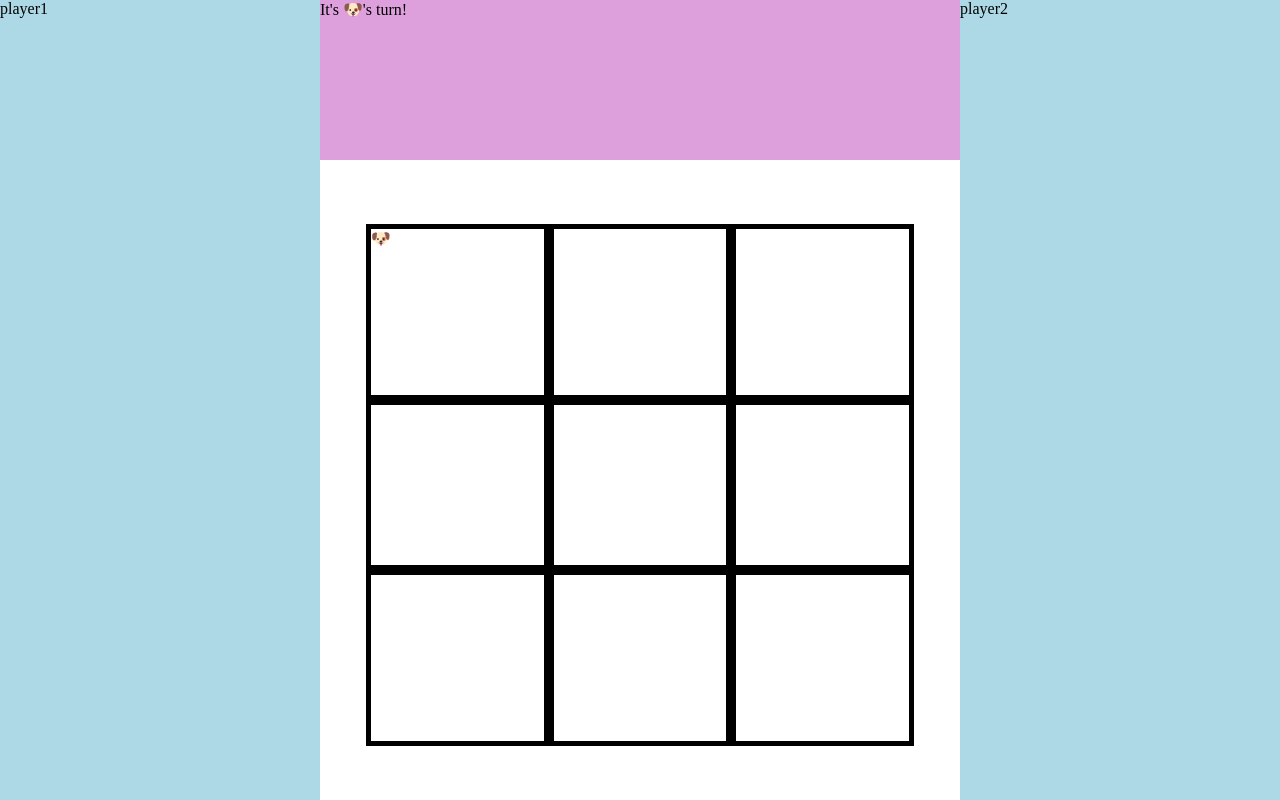
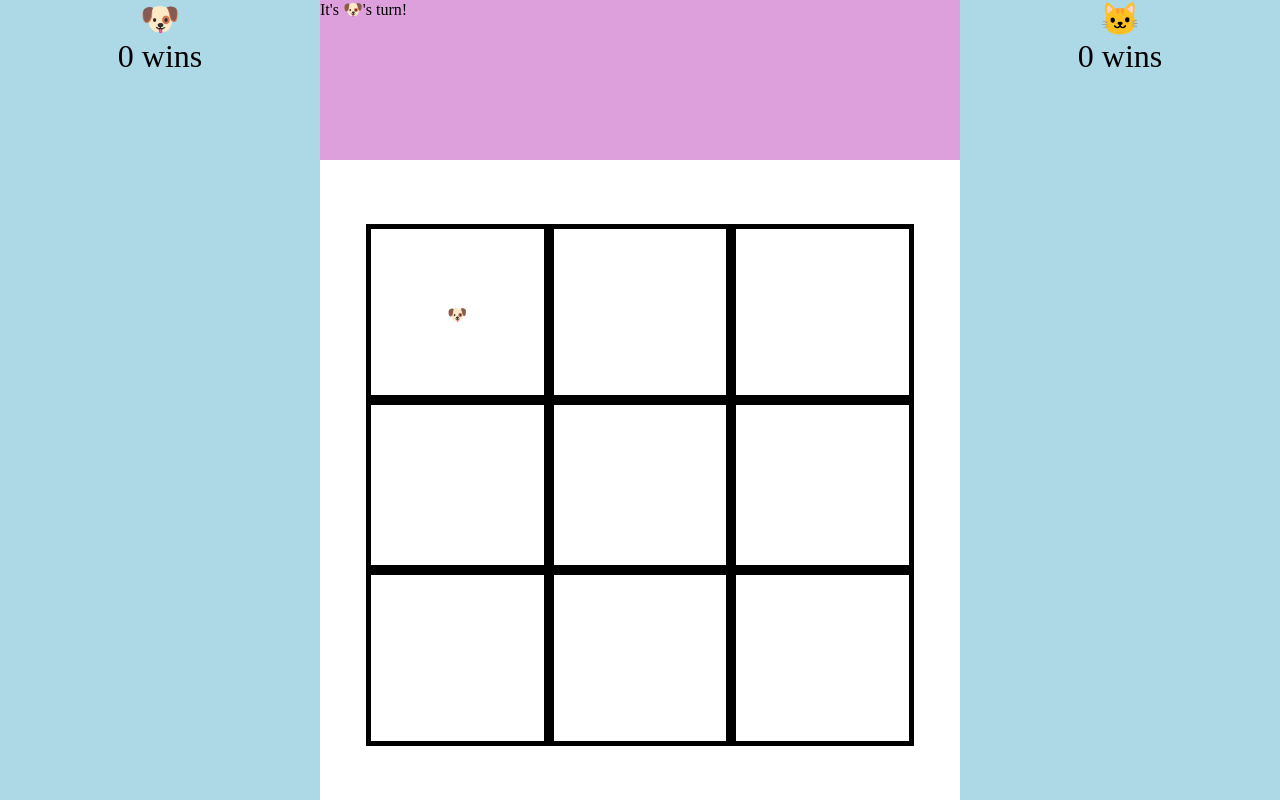
Before and after one commit to BobAiken/Tic-Tac-Toe, a plain HTML site: page index.html in a window 1280 px wide. Both pictures are taken after a click on the element 457 px from the left and 314 px from the top of the page. Drawn offline with Linux system fonts and the light colour scheme.

Commit message:
Complete win count

```diff
--- a/game.js
+++ b/game.js
@@ -16,6 +16,7 @@ class Game{
             this.gameBoard[2] === this[this.turn].token && this.gameBoard[4] === this[this.turn].token && this.gameBoard[6] === this[this.turn].token ||
             this.gameBoard[0] === this[this.turn].token && this.gameBoard[4] === this[this.turn].token && this.gameBoard[8] === this[this.turn].token) {
                 this[this.turn].increaseWins()
+
                 banner.innerText = `${this[this.turn].token} has won!`
                 this.resetGame()
                 return
@@ -53,7 +54,7 @@ class Game{
     }
     checkBoardAvailability(){
         var position = Number(event.target.id[4])
-        if (event.target.innerText === ""){
+        if (this.gameBoard[position] === ""){
             this.gameBoard[position] = this[this.turn].token
             return true
         }
--- a/index.html
+++ b/index.html
@@ -9,7 +9,8 @@
     <body>
         <main>
             <section class="player1-column">
-                player1
+                <p>🐶</p>
+                <p class="player1-wins"></p>
             </section>
             <div class="banner-game-styling">
                 <article class="banner">
@@ -45,7 +46,8 @@
                 </section>
             </div>
             <section class="player2-column">
-                player2
+                <p>🐱</p>
+                <p class="player2-wins"></p>
             </section>
         </main>
     </body>
--- a/main.js
+++ b/main.js
@@ -4,27 +4,30 @@ var game = new Game(player1,player2)
 
 var banner = document.querySelector(".banner")
 var grid = document.querySelectorAll(".grid")
+var player1Wins = document.querySelector(".player1-wins")
+var player2Wins = document.querySelector(".player2-wins")
 
+window.addEventListener('load',updateWins)
 
 for (var i = 0; i<grid.length;i++) {
     grid[i].addEventListener('click', function(){
         if(game.checkBoardAvailability()){
             updateGrid()
             game.checkForWin()
+            updateWins()
         }
     })
 }
 
-
 function updateGrid(){
-    console.log("updateGrid")
     for (var i = 0; i<game.gameBoard.length;i++){
         grid[i].innerText = game.gameBoard[i]
     }
 }
 
 function updateWins(){
-
+    player1Wins.innerText = `${game.player1.wins} wins`
+    player2Wins.innerText = `${game.player2.wins} wins`
 }
 
 function updateBanner(){
--- a/styles.css
+++ b/styles.css
@@ -14,9 +14,12 @@ main {
 .player2-column {
     height: 100%;
     width: 25vw;
-    display:flex;
-    justify-content: space-between;
+    display: flex;
+    justify-content: flex-start;
     background-color: lightblue;
+    font-size: xx-large;
+    flex-direction: column;
+    align-items: center;
 }
 
 .banner-game-styling{
@@ -59,4 +62,7 @@ main {
     height: 100%;
     width: 30%;
     border: 5px solid black;
+    display: flex;
+    align-items: center;
+    justify-content: center;
 }
```
